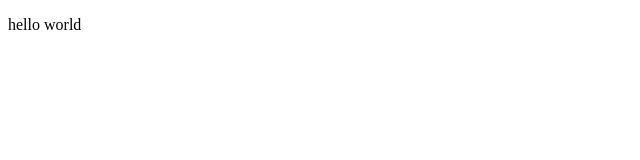
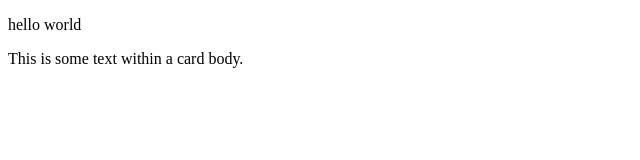
Before and after one commit to teveomateo/java0, a plain HTML site: page index.htm in a window 1280 px wide. Shown: the whole page, without its empty margins (0-640 px from the left). Drawn offline with Linux system fonts and the light colour scheme.

Commit message:
modified:   index.htm 	modified:   java.js

```diff
--- a/index.htm
+++ b/index.htm
@@ -9,6 +9,13 @@
 
     <p>hello world</p>
 
+    <div class="card">
+
+          This is some text within a card body.
+        </div>
+      </div>
+
+
     <script src="java.js" ></script>
 
 
--- a/java.js
+++ b/java.js
@@ -1 +1,3 @@
 alert("this is java");
+
+function card (){}
```
